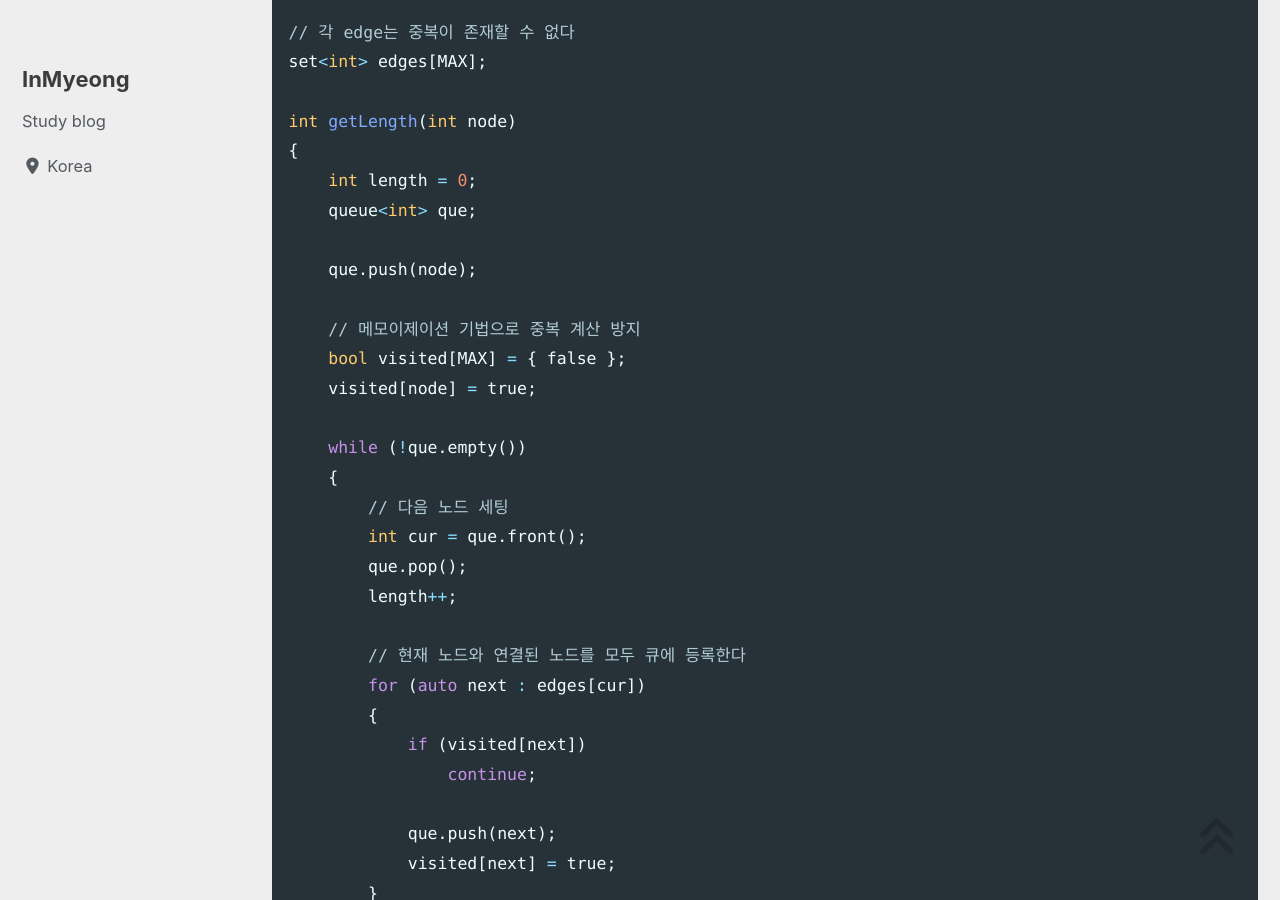
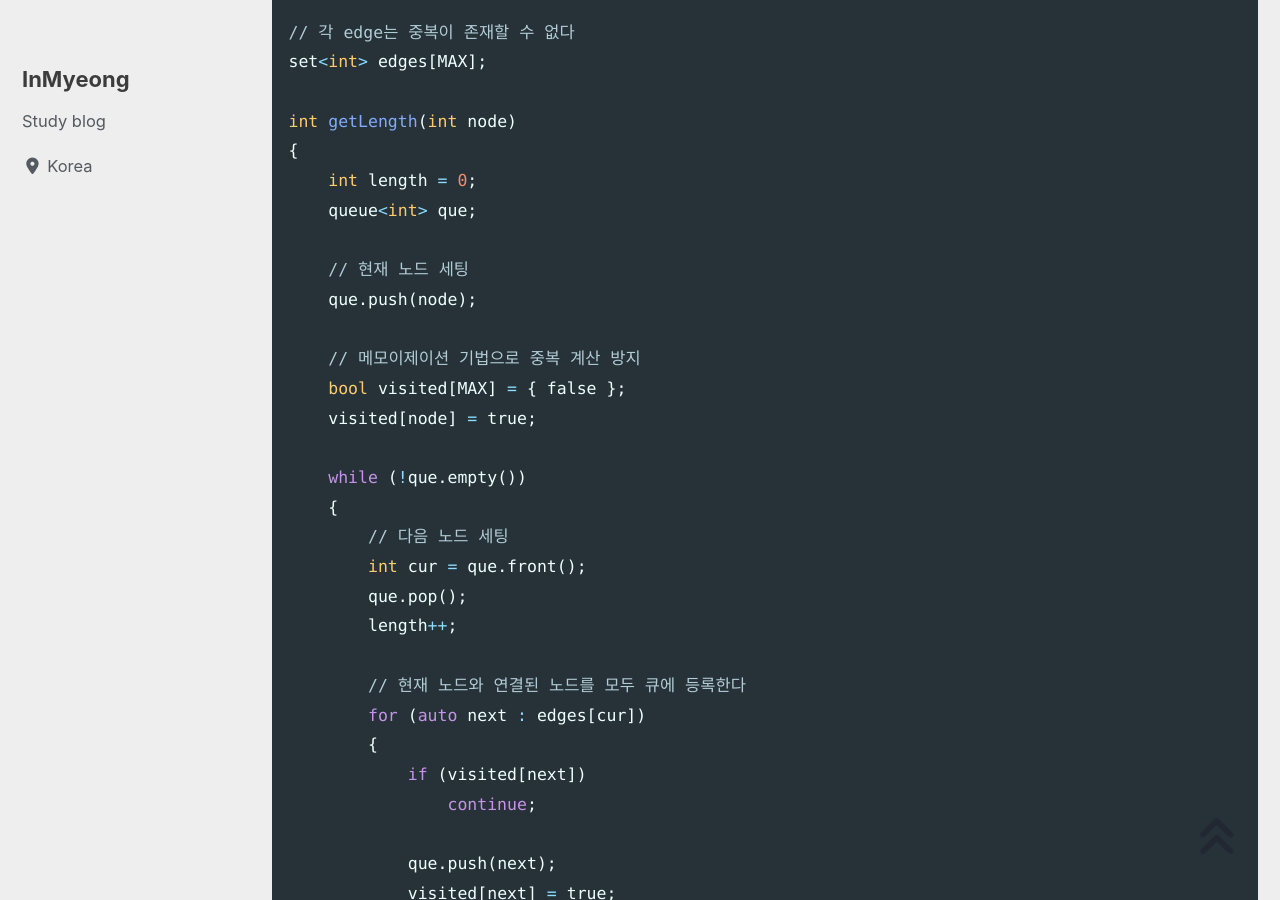
Before and after one commit to devMyeong/devMyeong.github.io, a Jekyll site: the page built from _posts/codingTest/2022-07-06-프로그래머스.md, in a window 1280 px wide and 900 px high, scrolled down 35331 px. Built offline with Jekyll 4.4.1, drawn with Linux system fonts in a browser that asks for light colours; cached includes are drawn as plain includes; nearby versions of some CDN libraries; some web fonts are replaced; comment, search, counter and statistics services are not loaded.

Commit message:
Chore : 프로그래머스 주석 추가

```diff
--- a/_posts/codingTest/2022-07-06-프로그래머스.md
+++ b/_posts/codingTest/2022-07-06-프로그래머스.md
@@ -999,6 +999,7 @@ int getLength(int node)
     int length = 0;
     queue<int> que;
 
+    // 현재 노드 세팅
     que.push(node);
 
     // 메모이제이션 기법으로 중복 계산 방지
```
